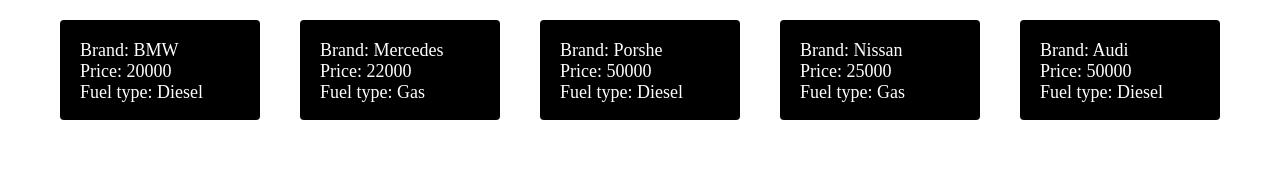
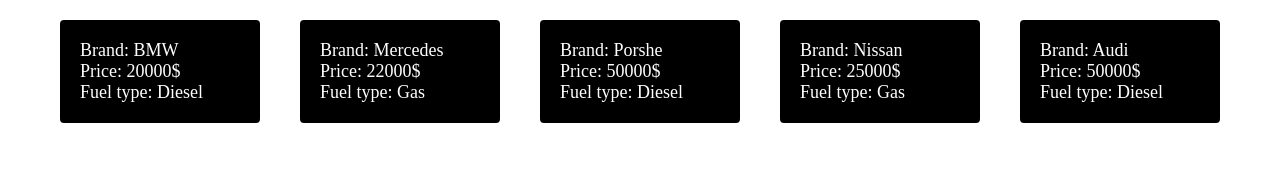
Before and after one commit to yamchytskyi/cohort39-fs-react-typescript, a React (Create React App) app: page / in a window 1280 px wide. Shown: the top 193 px of the page. Built offline with nearby package versions, Linux system fonts and the light colour scheme.

Commit message:
Homework 6 solution

```diff
--- a/src/homeworks/Homework_06/Homework_06.tsx
+++ b/src/homeworks/Homework_06/Homework_06.tsx
@@ -2,7 +2,7 @@
 
 function Homework_06() {
   // В нем нужно протипизировать следующий массив обьектов:
-  const cars = [
+  const cars: Car[] = [
     { brand: "BMW", price: 20000, isDiesel: true },
     { brand: "Mercedes", price: 22000, isDiesel: false },
     { brand: "Porshe", price: 50000, isDiesel: true },
@@ -10,28 +10,20 @@
     { brand: "Audi", price: 50000, isDiesel: true },
   ];
 
-  type Car = {
+  interface Car {
     brand: string;
     price: number;
     isDiesel: boolean;
   };
 
-  const typedCars: Car[] = cars.map(({ brand, price, isDiesel }) => {
-    return {
-      brand,
-      price,
-      isDiesel,
-    };
-  });
-
   // Используя map JSX элементов, расположите данные из обьектов в карточках и покажите эти карточки на странице.
   //  Стили на ваше усмотрение
 
-  const carsCards = typedCars.map((car) => {
+  const carsCards = cars.map((carObj: Car) => {
     return (<div className="car-card">
-      <p>Brand: {car.brand}</p>
-      <p>Price: {car.price}</p>
-      <p>Fuel type: {car.isDiesel ? "Diesel" : "Gas"}</p>
+      <p>Brand: {carObj.brand}</p>
+      <p>Price: {carObj.price}$</p>
+      <p>Fuel type: {carObj.isDiesel ? "Diesel" : "Gas"}</p>
     </div>)
   })
   return <div className="cars-container">{carsCards}</div>;
--- a/src/homeworks/Homework_06/styles.css
+++ b/src/homeworks/Homework_06/styles.css
@@ -2,11 +2,13 @@
     display: flex;
     justify-content: center;
     align-items: center;
+    flex-wrap: wrap;
 }
 
 .car-card {
     width: 200px;
-    height: 100px;
+    min-height: 100px;
+    max-height: fit-content;
     padding: 20px;
     margin: 20px;
     background-color: black;
```
